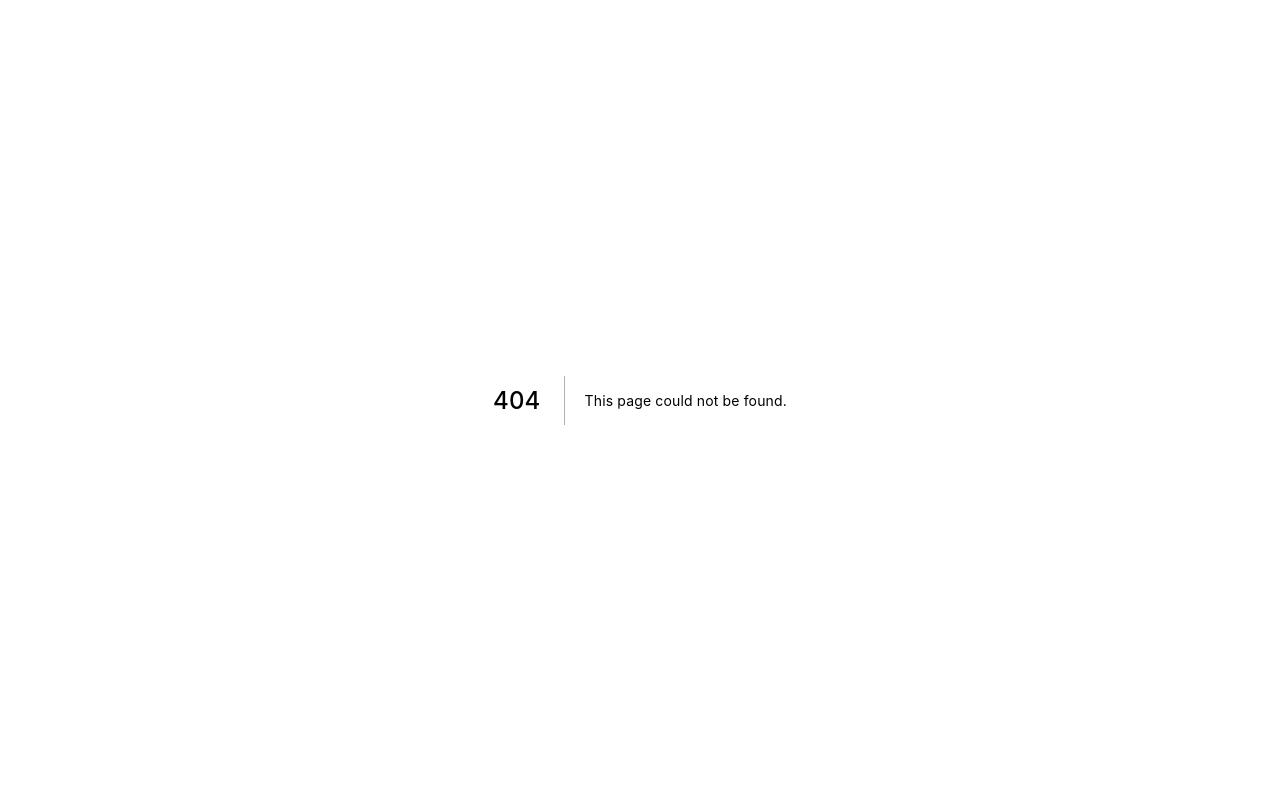
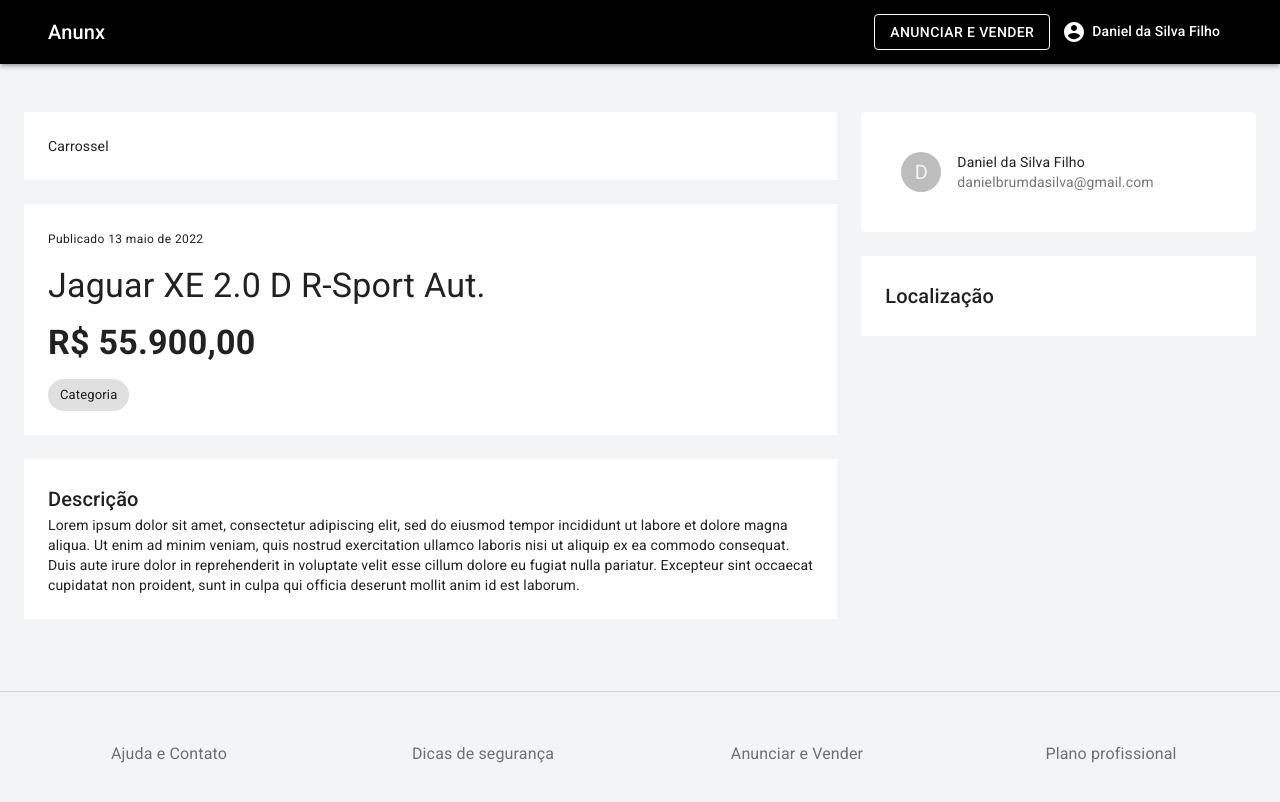
Before and after one commit to danielsfilho/anunx, a Next.js app: page /product in a window 1280 px wide. Before the commit this address had no page. Shown: the top 802 px of the page. Built offline with nearby package versions, Linux system fonts and the light colour scheme.

Commit message:
adicionando pagina de produto

```diff
--- /dev/null
+++ b/pages/product.js
@@ -0,0 +1,73 @@
+import { Avatar, Box, Card, CardHeader, CardMedia, Chip, Container, Grid, Typography } from '@material-ui/core'
+import TemplateDefault from '../src/templates/Default'
+import { makeStyles } from '@material-ui/core'
+
+const useStyles = makeStyles((theme) => ({
+    box: {
+        backgroundColor: theme.palette.background.white,
+        padding: theme.spacing(3),
+        marginBottom: theme.spacing(3),
+    },
+    productName: {
+        margin: '15px 0',
+    },
+    price: {
+        fontWeight: 'bold',
+        marginBottom: 15,
+    },
+
+}))
+
+const Product = () => {
+    const classes = useStyles()
+
+    return(
+        <TemplateDefault>
+            <Container maxWidth="lg">
+                <Grid container spacing={3}>
+                    <Grid item xs={8}>
+                        <Box className={classes.box}>
+                            Carrossel
+                        </Box>
+                        <Box className={classes.box} textAlign="left">
+                            <Typography component="span" variant="caption">Publicado 13 maio de 2022</Typography>
+                            <Typography component="h4" variant="h4" className={classes.productName}>Jaguar XE 2.0 D R-Sport Aut.</Typography>
+                            <Typography component="h4" variant="h4" className={classes.price}>R$ 55.900,00</Typography>
+                            <Chip label="Categoria" />
+                        </Box>
+
+                        <Box className={classes.box} textAlign="left">
+                            <Typography component="h6" variant="h6">Descrição</Typography>
+                            <Typography component="p" variant="body2">
+                                Lorem ipsum dolor sit amet, consectetur adipiscing elit, sed do eiusmod tempor incididunt ut labore et dolore magna aliqua. Ut enim ad minim veniam, quis nostrud exercitation ullamco laboris nisi ut aliquip ex ea commodo consequat. Duis aute irure dolor in reprehenderit in voluptate velit esse cillum dolore eu fugiat nulla pariatur. Excepteur sint occaecat cupidatat non proident, sunt in culpa qui officia deserunt mollit anim id est laborum.
+                            </Typography>
+                        </Box>
+                    </Grid>
+
+                    <Grid item xs={4}>
+                        <Card elevation={0} className={classes.box}>
+                            <CardHeader
+                                avatar={
+                                    <Avatar>D</Avatar>
+                                }
+                                title="Daniel da Silva Filho"
+                                subheader="danielbrumdasilva@gmail.com"
+                            />
+                            <CardMedia
+                                image="http://source.unsplash.com/random"
+                                title="Daniel da Silva Filho"
+                            />
+                        </Card>
+                        <Box className={classes.box}>
+                            <Typography component="h6" variant="h6">
+                                Localização
+                            </Typography>
+                        </Box>
+                    </Grid>
+                </Grid>
+            </Container>
+        </TemplateDefault>
+    )
+}
+
+export default Product
```
